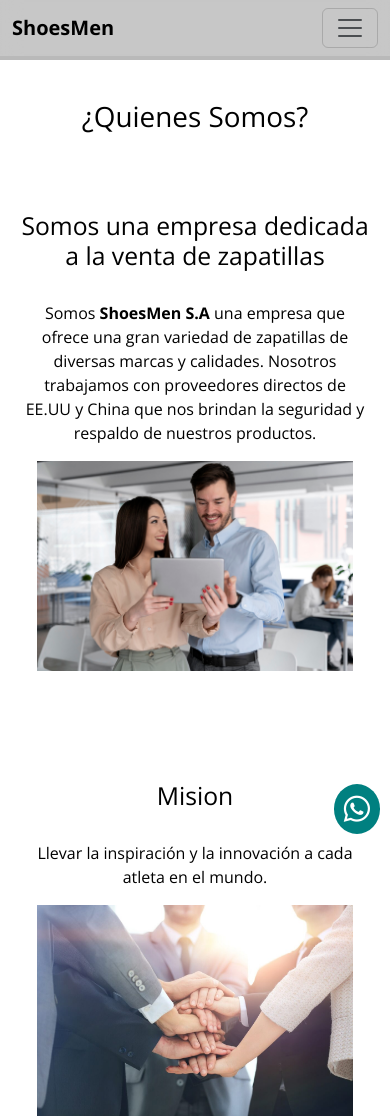
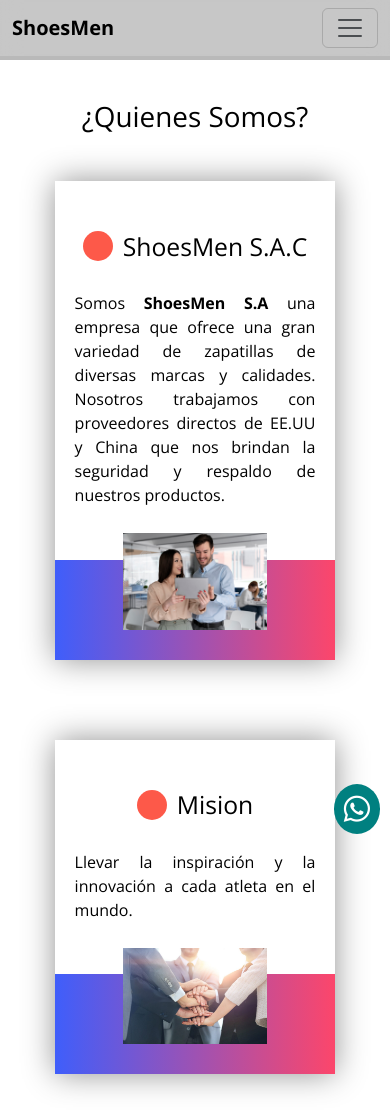
Before and after one commit to mister-Daniel96/PreEntrega3-Ayala, a website: page pages/nosotros.html in a window 390 px wide. Shown: the top 1116 px of the page. Drawn offline with nearby package versions, Linux system fonts and the light colour scheme; a web font is replaced by a local one.

Commit message:
Implementando alguna mejora Nosotros

```diff
--- a/pages/nosotros.html
+++ b/pages/nosotros.html
@@ -65,9 +65,10 @@
     <main class="main__nosotros">
         <div class="nosotros container">
             <h1>¿Quienes Somos?</h1>
-            <section class="nosotros-card nosotros-general">
+            <section class="nosotros-card nosotros-general ">
                 <div class="nosotros-texto">
-                    <h2>Somos una empresa dedicada a la venta de zapatillas</h2>
+                    <!-- <h2>Somos una empresa dedicada <br> a la venta de zapatillas</h2> -->
+                   <h2>ShoesMen S.A.C</h2>
                     <p>Somos <b>ShoesMen S.A </b> una empresa que ofrece una gran variedad de zapatillas
                         de diversas marcas y calidades. Nosotros trabajamos con proveedores
                         directos de EE.UU y China que nos brindan la seguridad y respaldo
@@ -75,7 +76,7 @@
                     </p>
                 </div>
                 <div class="nosotros-img">
-                    <img src="../images/empresa.jpg" alt="">
+                    <img src="../images/empresa.jpg" alt="Organizacion de la empresa">
                 </div>
             </section>
             <section class="nosotros-card nosotros-mision">
@@ -85,7 +86,7 @@
                     </p>
                 </div>
                 <div class="nosotros-img">
-                    <img src="../images/mision.jpg" alt="">
+                    <img src="../images/mision.jpg" alt="Mision de la empresa">
                 </div>
             </section>
             <section class="nosotros-card nosotros-vision">
@@ -96,7 +97,7 @@
                     </p>
                 </div>
                 <div class="nosotros-img">
-                    <img src="../images/vision.jpg" alt="">
+                    <img src="../images/vision.jpg" alt="Vision de la empresa">
                 </div>
             </section>
 
--- a/styles/scss/_responsive/_responsive.scss
+++ b/styles/scss/_responsive/_responsive.scss
@@ -12,8 +12,14 @@
         }
     }
 
+    .nav-link {
+        font-weight: 600;
+        color: black;
+    }
+
     .hero__main {
         flex-direction: column-reverse;
+        padding-top: 5px;
 
         .hero__texts {
             width: 100%;
@@ -60,13 +66,15 @@
         border-radius: 50%;
         font-size: 30px;
         padding: 10px 10px;
+
         &::after {
             font-size: 10px;
         }
 
-        &:hover{
+        &:hover {
             border-radius: 10px;
         }
+
         &:hover::after {
             display: inline-block;
             color: black;
@@ -211,21 +219,32 @@
     .nosotros {
         &-card {
             @include flexDirection(column);
+            padding: 20px;
+            width: 80%;
+            background-image: linear-gradient(90deg, rgba(63, 94, 251, 1) 0%, rgba(252, 70, 107, 1) 100%);
+            background-size: 100% 100px;
+            background-position: bottom;
+            background-repeat: no-repeat;
 
             /*  */
             .nosotros-texto {
                 width: 100%;
+
                 /*  */
-
+                p {
+                    text-align: justify;
+                }
             }
 
             .nosotros-img {
                 width: 100%;
+                padding-top: 10px;
+                padding-bottom: 10px;
 
-                & img {
+                img {
 
-                    width: 90%;
-                    /*  */
+                    width: 60%;
+
 
                 }
             }
--- a/styles/scss/style.scss
+++ b/styles/scss/style.scss
@@ -43,15 +43,15 @@
 
 .fa-whatsapp {
 
-/*     display: flex; */
-   /*  flex-direction: row-reverse ; */
-  /*   align-items: center; */
-   /*  justify-content: center; */
+    /*     display: flex; */
+    /*  flex-direction: row-reverse ; */
+    /*   align-items: center; */
+    /*  justify-content: center; */
     color: white;
     background-color: #008080;
     padding: 15px;
     border-radius: 50%;
-    font-size: 50px ;
+    font-size: 50px;
     font-weight: 800;
     position: fixed;
     bottom: 10px;
@@ -74,12 +74,13 @@
 
     }
 
-    &:hover{
+    &:hover {
         border-radius: 10px;
         display: flex;
         flex-direction: row-reverse;
         align-items: center;
     }
+
     &:hover::after {
         display: inline-block;
         color: black;
@@ -107,10 +108,12 @@
     &-collapse {
         justify-content: end;
         margin-right: 100px;
+
     }
 
     &-nav {
         gap: 20px;
+
     }
 
     &-nav li:hover {
@@ -179,7 +182,7 @@
     /* color: #243949; */
     color: black;
     width: 100%;
-    background-color: #ffff;
+    background-color: #db2929;
 
     &__title {
         text-align: center;
@@ -198,7 +201,7 @@
             display: flex;
             padding: 15px 25px;
             background-color: #243949d2;
-            ;
+
             align-items: center;
             box-shadow: 5px 5px 10px black;
             border-radius: 5px;
@@ -245,6 +248,7 @@
         }
 
     }
+
 }
 
 /*    FOOTER            */
@@ -322,6 +326,8 @@
     }
 }
 
+
+
 .footer__myInfo {
     width: 25%;
 
@@ -358,6 +364,7 @@
     background-image: none;
     background-color: rgba(0, 0, 0, 0.274);
 }
+
 .main__producto {
     /*  min-height: 100vh; */
     background-color: rgba(0, 0, 0, 0.274);
@@ -640,36 +647,67 @@
     flex-direction: column;
     color: black;
 
+
     h1 {
         text-align: center;
     }
 
     &-card {
         display: flex;
+        width: 90%;
         margin: 40px 0;
         align-items: center;
-
+        box-shadow: 0 0 30px rgba(0, 0, 0, 0.432);
+        margin-left: auto;
+        margin-right: auto;
         .nosotros-texto {
             width: 60%;
 
             h2 {
+                display: flex;
                 margin: 30px 0;
                 text-align: center;
+                align-items: center;
+                gap: 10px;
+                justify-content: center;
+
+                &::before {
+                    content: "";
+                    width: 30px;
+                    height: 30px;
+                    background-color: #fd5949;
+                    border-radius: 50%;
+                }
             }
 
             p {
+
                 text-align: center;
             }
         }
 
         .nosotros-img {
             width: 40%;
+            /* position: relative; */
 
-            & img {
+            img {
                 display: block;
-                width: 70%;
+                width: 80%;
                 margin: auto auto;
+                object-fit: cover;
+
             }
+
+            /*   &::before {
+                content: "";
+                width: 100%;
+                height: 120%;
+                background-color: darkblue;
+                position: absolute;
+                z-index: -1;
+                border-radius: 100% 10px 10px 10px;
+
+            } */
         }
 
         &.nosotros-mision {
```
Also changed, not shown: index.html (+10 -10 lines), pages/contacto.html (+6 -5 lines), pages/productos.html (+11 -17 lines), styles/css/style.css, 1 other file.
